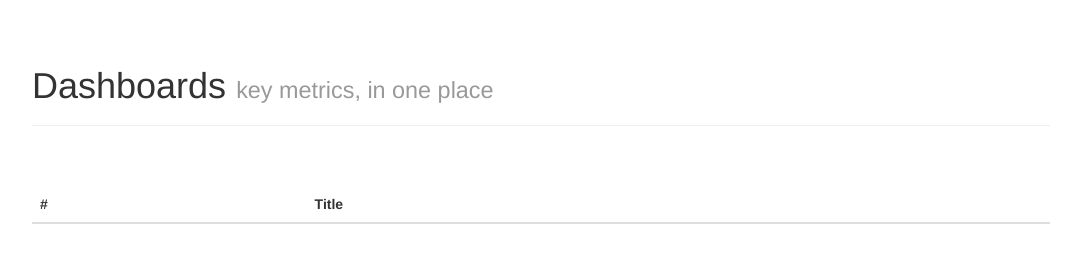
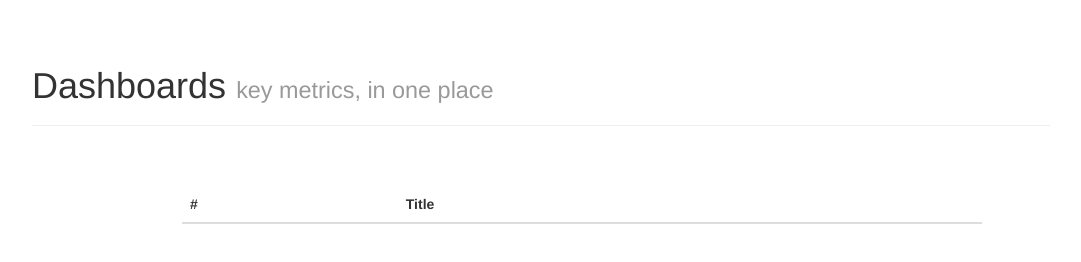
Before and after one commit to barrenmoor/dashboard, a plain HTML site: page ui/index.html in a window 1280 px wide. Shown: the whole page, without its empty margins (99-1180 px from the left). Drawn offline with Linux system fonts and the light colour scheme; no server answers.

Commit message:
dashboards list table - width & position adjusted

```diff
--- a/ui/main.html
+++ b/ui/main.html
@@ -2,7 +2,8 @@
   <h1>Dashboards <small>key metrics, in one place</small></h1>
 </div>
 <br><br>
-<table class="table table-striped">
+<div style="padding-left:150px;">
+<table class="table table-striped dashboard-list">
 	<thead>
 	<tr>
 		<th>#</th>
@@ -26,5 +27,5 @@
 	</tr>
 	</tbody>
 </table>
-
+</div>
 <!--  -->
--- a/ui/styles/dashboard.css
+++ b/ui/styles/dashboard.css
@@ -241,6 +241,10 @@ body {
 	cursor: pointer;
 }
 
+.dashboard-list {
+	width: 800px;
+}
+
 .dashboard-index-cell {
 	width: 40px;
 }
```
